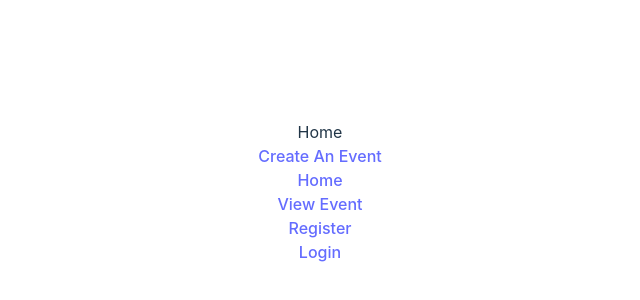
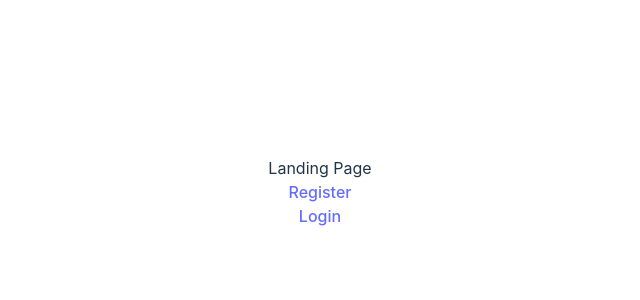
Before and after one commit to A67-JS-FinalProject/Event-Calendar-Project, a React (Vite) app in the folder event-calendar/: page / in a window 1280 px wide. Shown: the part 208-508 px from the top of the page, without its empty margins (320-960 px from the left). Built offline with nearby package versions, Linux system fonts and the light colour scheme.

Commit message:
Fix LandingPage import typo; wrap Home component with Authenticated HOC; enhance registration flow with token handling

```diff
--- a/event-calendar/src/App.jsx
+++ b/event-calendar/src/App.jsx
@@ -5,9 +5,10 @@ import CreateAnEvent from "./components/CreateAEvent/CreateAnEvent";
 import Login from "./components/Login/Login";
 import Register from "./components/Register/Register";
 import Home from "./components/Home/Home.jsx";
-import LandingPage from "./components/Home/LadningPage.jsx";
+import LandingPage from "./components/Home/LandingPage.jsx";
 import { AppContext } from "./store/app.context.js";
 import { useState } from "react";
+import Authenticated from "./hoc/authenticated.jsx";
 function App() {
   const [appState, setAppState] = useState({
     user: null,
@@ -19,7 +20,7 @@ function App() {
       <Router>
         <Routes>
           <Route path="/" element={<LandingPage />} />
-          <Route path="/home" element={<Home />} />
+          <Route path="/home" element={<Authenticated><Home /></Authenticated>} />
           <Route path="/create-an-event" element={<CreateAnEvent />} />
           <Route path="/event/:id" element={<RenderEvent />} />
           <Route path="/register" element={<Register />} />
--- a/event-calendar/src/components/Home/LadningPage.jsx
+++ b/event-calendar/src/components/Home/LandingPage.jsx
@@ -3,19 +3,9 @@ import { Link } from "react-router-dom";
 function LandingPage() {
   return (
     <div className="home">
-      <h2>Home</h2>
+      <h2>Landing Page</h2>
       <nav>
         <ul>
-          <li>
-            <Link to="/create-an-event">Create An Event</Link>
-          </li>
-          <li>
-            <Link to="/home">Home</Link>
-          </li>
-          <li>
-            <Link to="/event/67c9de56ff7fc07b94f36e96">View Event</Link>{" "}
-            {/*change the id*/}
-          </li>
           <li>
             <Link to="/register">Register</Link>
           </li>
--- a/event-calendar/src/components/Register/Register.jsx
+++ b/event-calendar/src/components/Register/Register.jsx
@@ -1,20 +1,43 @@
-import { useState } from "react";
+import { useState, useContext } from "react";
 import { registerUser } from "../../services/authenticationService";
 import { createUser } from "../../services/usersService";
+import { useNavigate } from "react-router-dom";
+import { AppContext } from "../../store/app.context";
+import { getIdToken } from "firebase/auth";
 
 const Register = () => {
   const [email, setEmail] = useState("");
   const [username, setUsername] = useState("");
   const [password, setPassword] = useState("");
 
+  const { setAppState } = useContext(AppContext);
+
+  const navigate = useNavigate();
+
   const handleRegister = async (e) => {
     e.preventDefault();
-    const user = await registerUser(email, password);
-    if (user) {
-      console.log("User registered:", user);
-      await createUser(email, username);
-    } else {
-      console.error("Registration failed");
+    try {
+      const user = await registerUser(email, password);
+      console.log(user);
+
+      const token = await getIdToken(user);
+      // console.log(`Token: ${token}`);
+
+      setAppState({
+        user: user.email,
+        userData: { email, username },
+        token: token,
+      });
+
+      const createdUser = await createUser(email, username);
+      if (!createdUser) {
+        console.error("User creation failed");
+        return;
+      }
+
+      navigate("/home");
+    } catch (error) {
+      console.error("Error during registration:", error);
     }
   };
 
```
